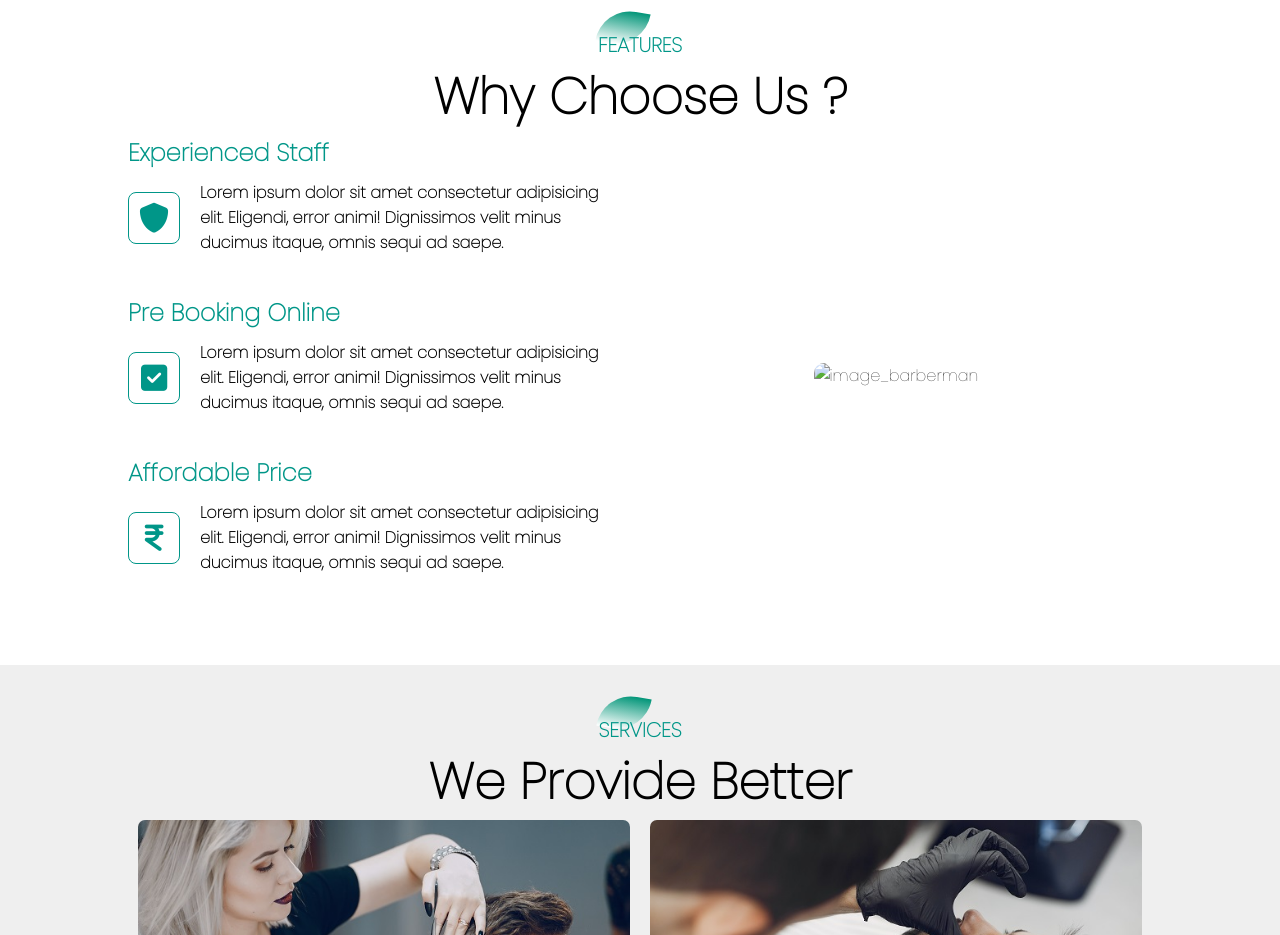
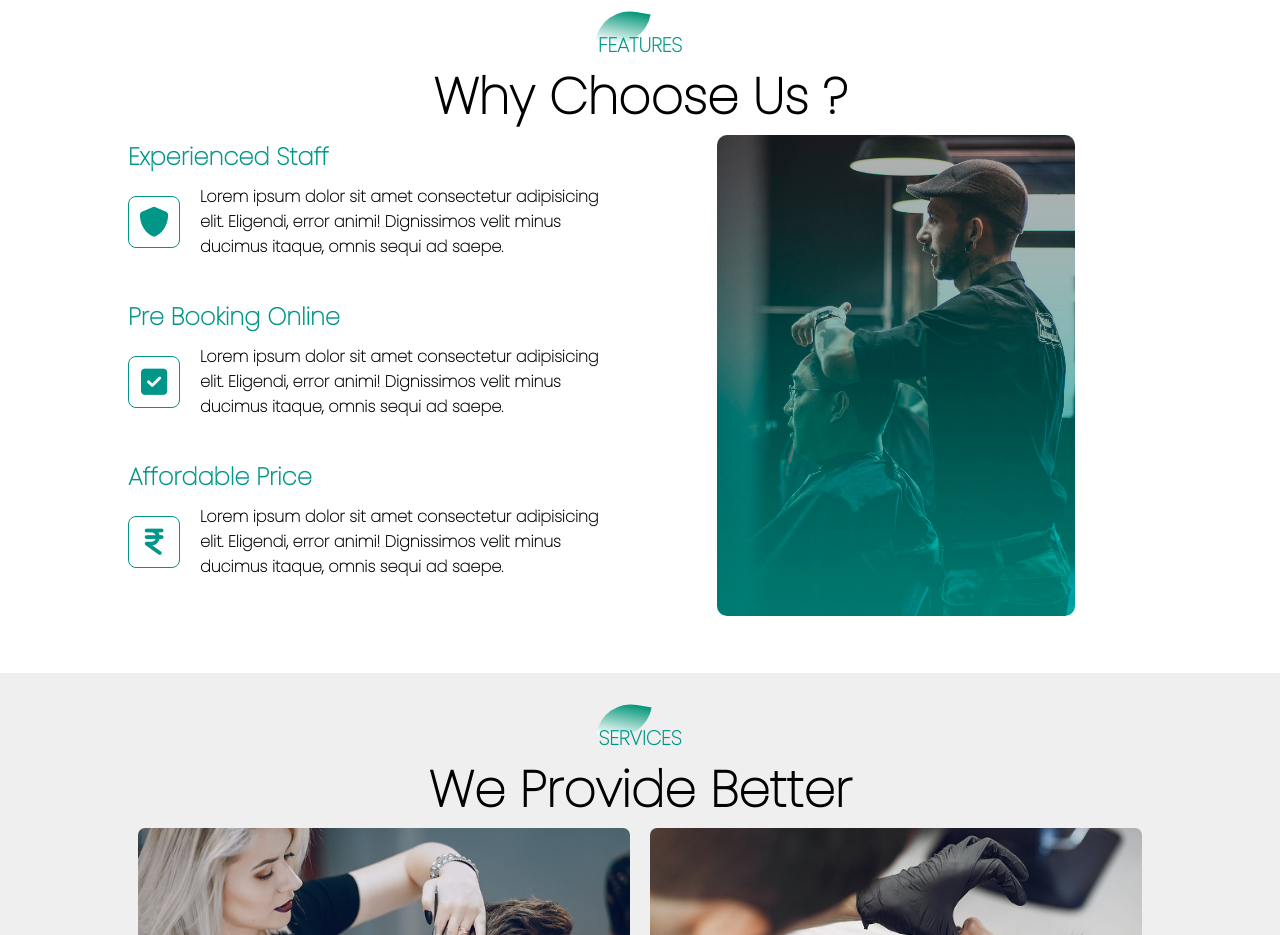
Before and after one commit to yanil8068/hairsaloon, a plain HTML site: page index.html in a window 1280 px wide. Shown: the part 820-1755 px from the top of the page. Drawn offline with Linux system fonts and the light colour scheme; the site is published under a folder, as on GitHub Pages, so addresses that start at the root find nothing.

Commit message:
fixed broken barber image

```diff
--- a/index.html
+++ b/index.html
@@ -143,7 +143,7 @@ document.getElementById('content').style.display="block";
         </div>
 
         <div class="features_img">
-          <img src="/images/barber-man.jpg" alt="image_barberman" />
+          <img src="images/barber-man.jpg" alt="image_barberman" />
         </div>
       </div>
     </section>
```
